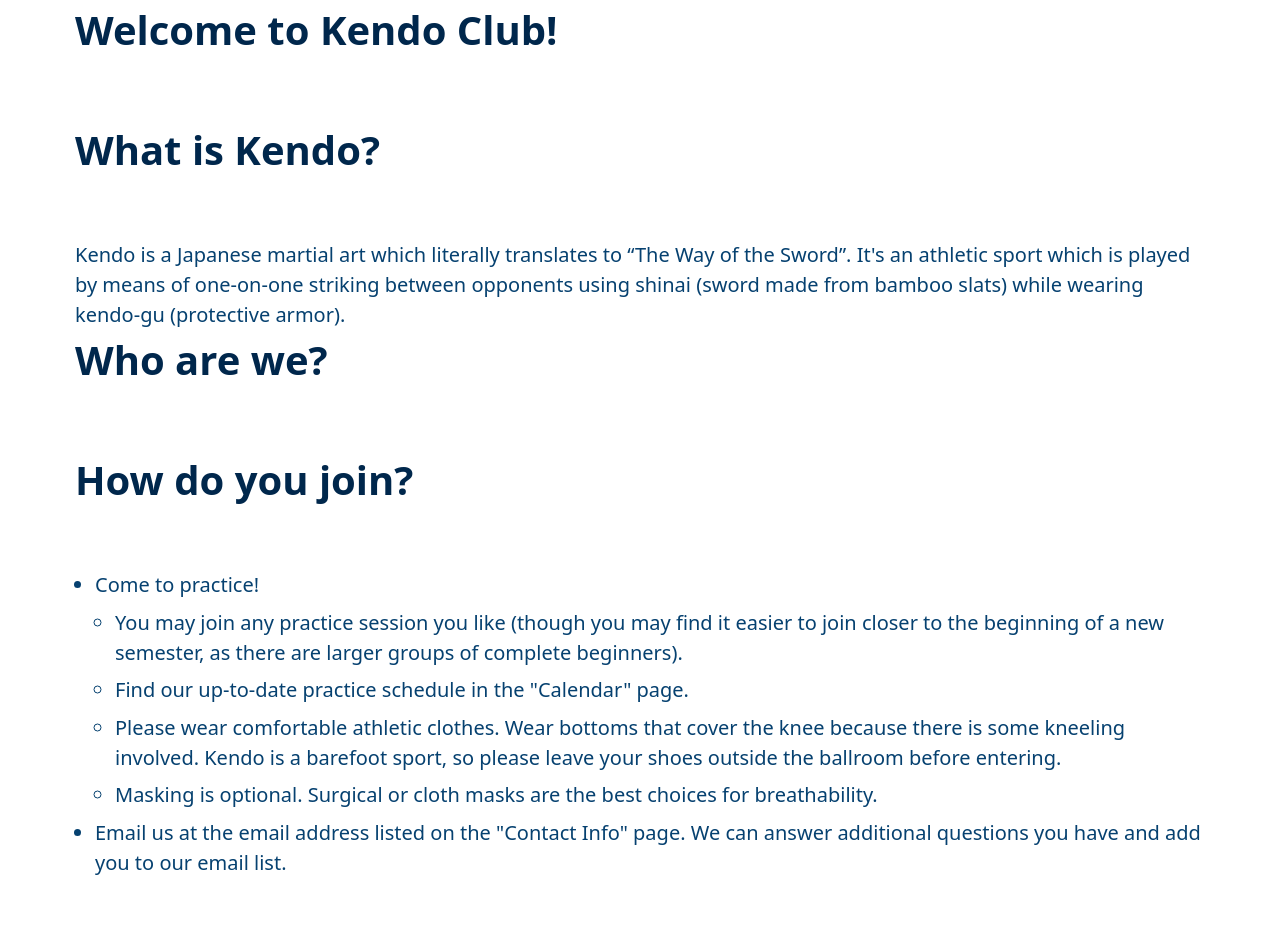
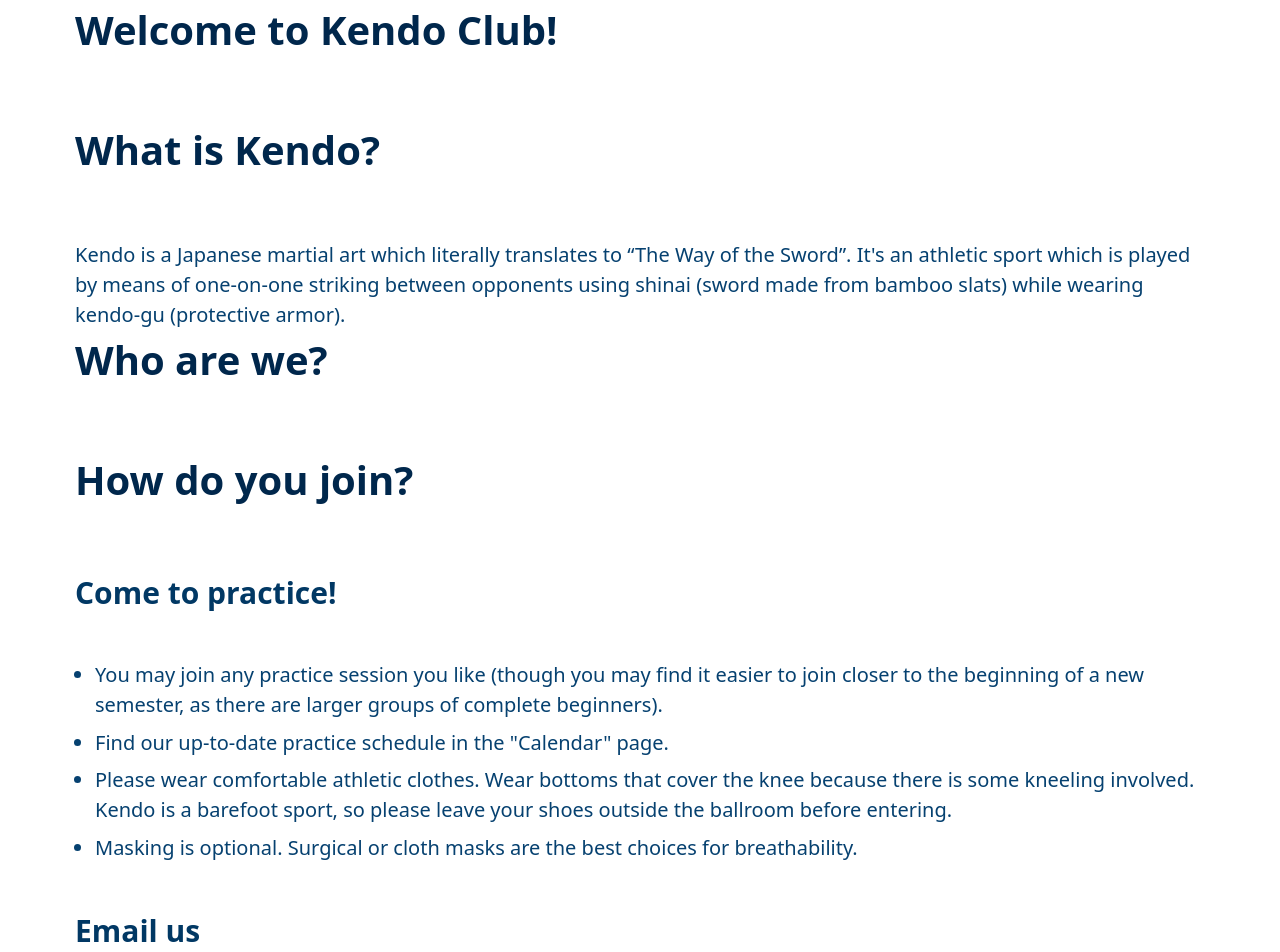
Before and after one commit to kendoclub-at-umich/website, a SvelteKit app: page / in a window 1280 px wide. Shown: the top 952 px of the page. Before the commit the page ends 908 px from the top, so only its background shows below. Built offline with nearby package versions, Linux system fonts and the light colour scheme.

Commit message:
feat: :sparkles: reformat the "how do you join" section with subheaders instead of a nested list

```diff
--- a/src/routes/+page.svelte
+++ b/src/routes/+page.svelte
@@ -9,26 +9,26 @@ bamboo slats) while wearing kendo-gu (protective armor).
 <!-- TODO: fill -->
 
 <h1>How do you join?</h1>
+
+<h3>Come to practice!</h3>
 <ul>
 	<li>
-		Come to practice!
-		<ul>
-			<li>
-				You may join any practice session you like (though you may find it easier to join closer to
-				the beginning of a new semester, as there are larger groups of complete beginners).
-			</li>
-			<li>Find our up-to-date practice schedule in the "Calendar" page.</li>
-			<li>
-				Please wear comfortable athletic clothes. Wear bottoms that cover the knee because there is
-				some kneeling involved. Kendo is a barefoot sport, so please leave your shoes outside the
-				ballroom before entering.
-			</li>
-			<li>Masking is optional. Surgical or cloth masks are the best choices for breathability.</li>
-		</ul>
+		You may join any practice session you like (though you may find it easier to join closer to the
+		beginning of a new semester, as there are larger groups of complete beginners).
 	</li>
+	<li>Find our up-to-date practice schedule in the "Calendar" page.</li>
 	<li>
-		Email us at the email address listed on the "Contact Info" page. We can answer additional
-		questions you have and add you to our email list.
+		Please wear comfortable athletic clothes. Wear bottoms that cover the knee because there is some
+		kneeling involved. Kendo is a barefoot sport, so please leave your shoes outside the ballroom
+		before entering.
+	</li>
+	<li>Masking is optional. Surgical or cloth masks are the best choices for breathability.</li>
+</ul>
+<h3>Email us</h3>
+<ul>
+	<li>
+		You can find our email address in the "Contact Info" page. We can answer additional questions
+		you have and add you to our email list.
 	</li>
 </ul>
 
@@ -36,7 +36,4 @@ bamboo slats) while wearing kendo-gu (protective armor).
 	li {
 		list-style-type: disc;
 	}
-	li li {
-		list-style-type: circle;
-	}
 </style>
```
